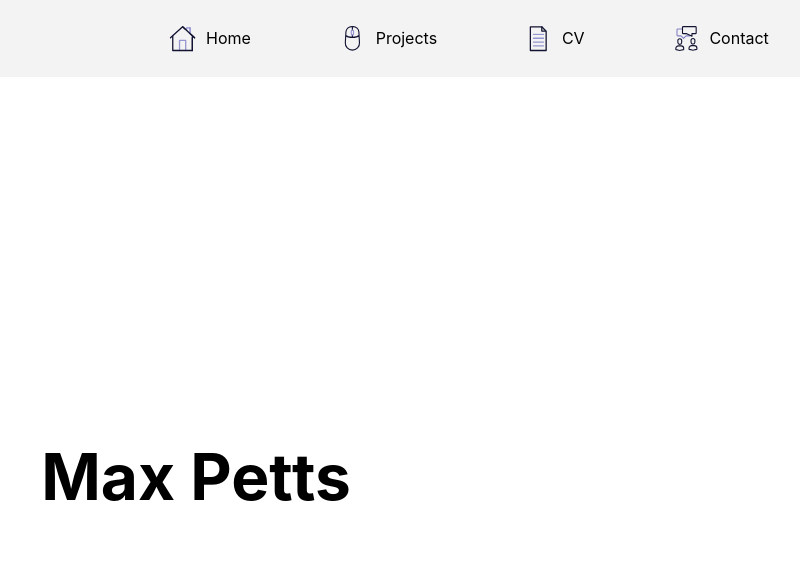
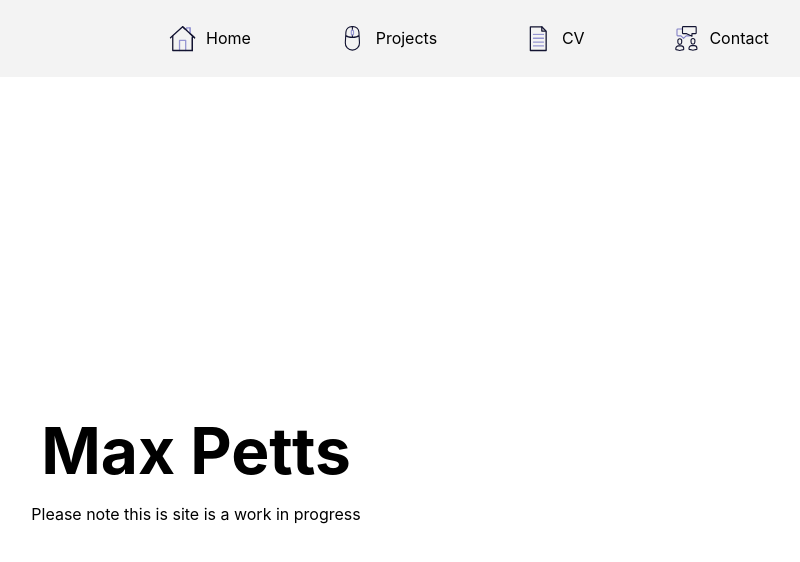
Before and after one commit to maxpetts/prtflo, a Next.js app: page / in a window 1280 px wide. Shown: the top 562 px of the page, without its empty margins (444-1244 px from the left). Built offline with nearby package versions, Linux system fonts and the light colour scheme.

Commit message:
Addition of WIP message on home page

```diff
--- a/pages/index.tsx
+++ b/pages/index.tsx
@@ -5,6 +5,7 @@ export default function Home() {
     <div className={styles.container}>
       <main className={styles.main}>
         <h1 className={styles.title}>Max Petts</h1>
+	<p>Please note this is site is a work in progress</p>
       </main>
     </div >
   );
```
